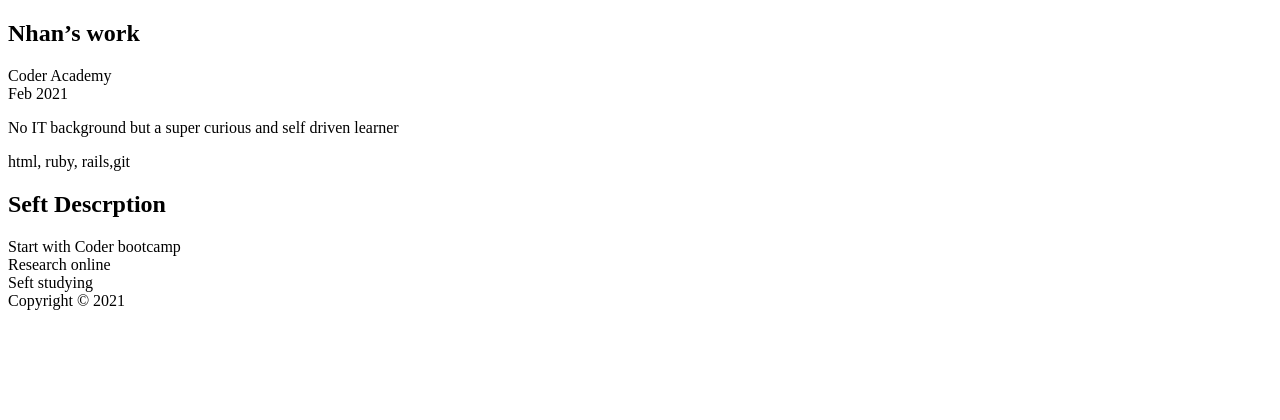
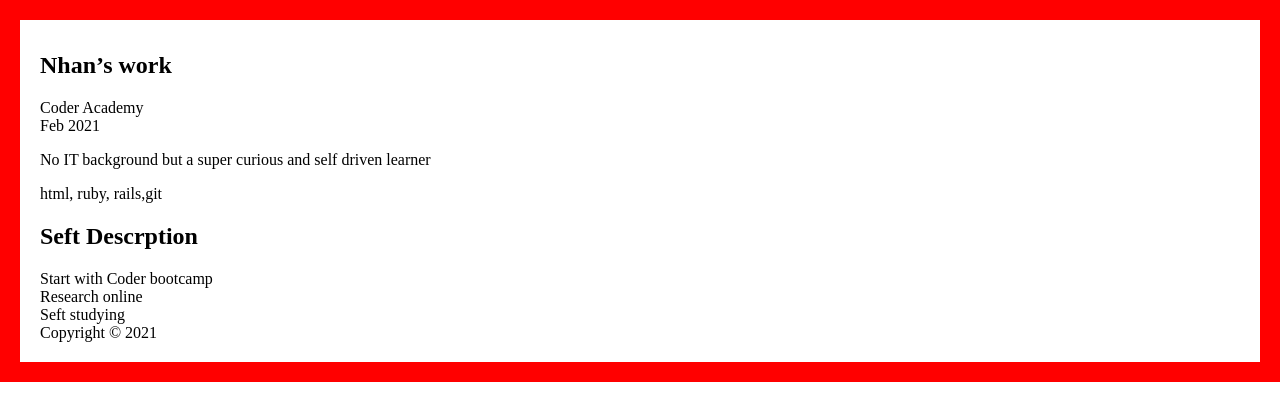
Before and after one commit to cas012102-nhan/Portfolio, a plain HTML site: page index.html in a window 1280 px wide. Drawn offline with Linux system fonts and the light colour scheme.

```diff
--- a/index.html
+++ b/index.html
@@ -6,6 +6,15 @@
     <meta http-equiv="X-UA-Compatible" content="IE=edge">
     <meta name="viewport" content="width=device-width, initial-scale=1.0">
     <title>NHAN'S WORK</title>
+
+    <style>
+        html{
+            border: 20px solid red;
+            padding: 12px;
+        }
+
+
+    </style>
 </head>
 <body>
     <section>
@@ -25,9 +34,9 @@
 
     <section>
         <h2>Seft Descrption</h2>
-    <div>Start with Coder bootcamp</div>
-    <div>Research online</div>
-    <div>Seft studying</div>
+        <div>Start with Coder bootcamp</div>
+        <div>Research online</div>
+        <div>Seft studying</div>
 
 
    </section>
```
Also changed, not shown: 2 other files.
